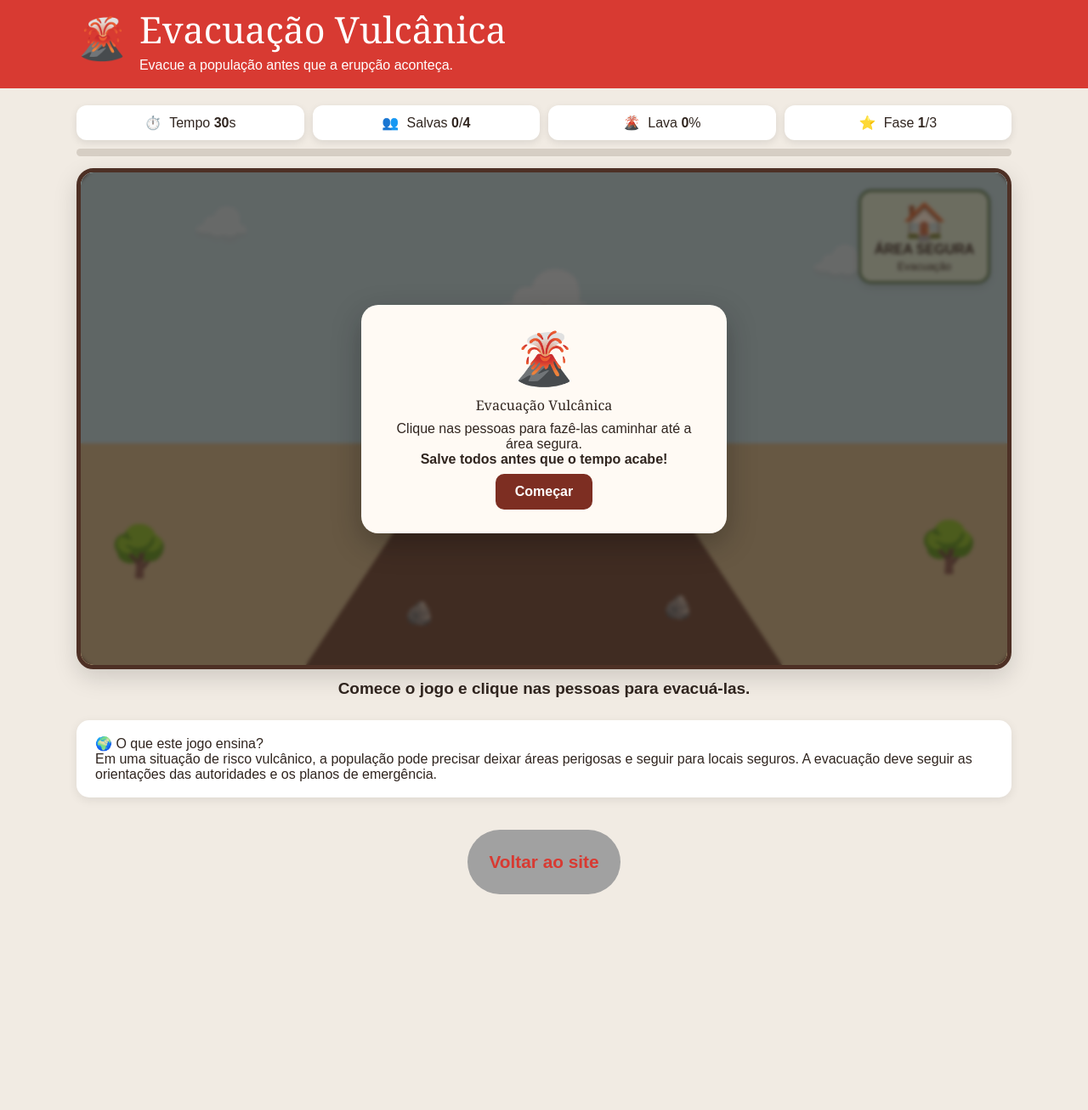
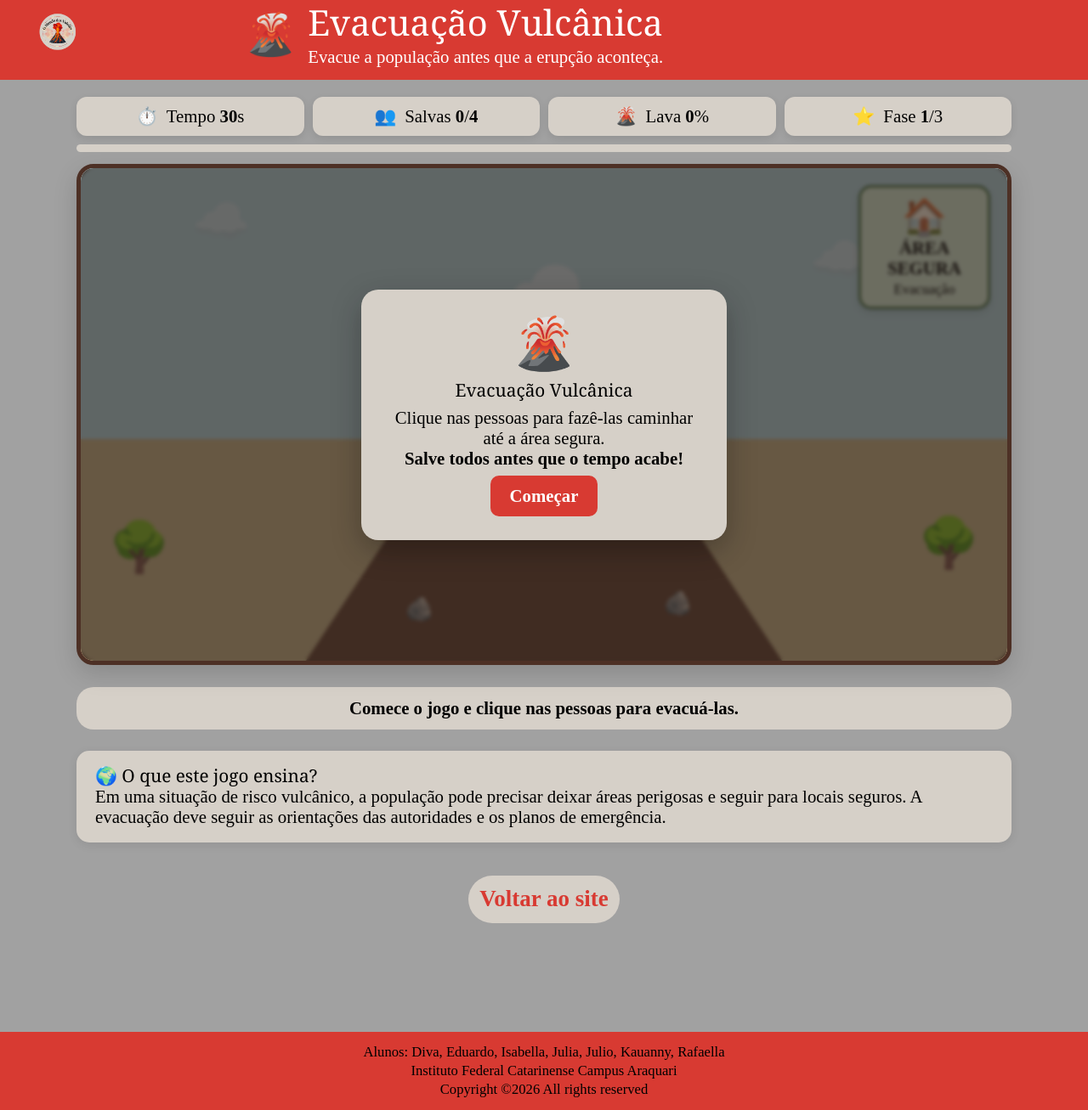
Before and after one commit to isabellamachado013-ui/Sob-a-Crosta-o-Mundo-dos-Vulc-es, a plain HTML site: page Pág. jogo/jogoo.html in a window 1280 px wide. Shown: the part 13-1320 px from the top of the page at 85% size. Before the commit the page ends 1149 px from the top, so only its background shows below. Drawn offline with Linux system fonts and the light colour scheme.

Commit message:
feat: arruma pág jogo

```diff
--- a/Pág. jogo/css/jogo.css
+++ b/Pág. jogo/css/jogo.css
@@ -1,22 +1,38 @@
-body {
-    min-height: 100vh;
-    font-family: Arial, Helvetica, sans-serif;
-    background: #f1ebe3;
-    color: #30251f;
+html {
+  font-size: clamp(1rem, calc(0.5rem + 1vw), 4rem);
+}
+
+h1, h2, h3, h4, h5{
+    font-family: Georgia, 'Times New Roman', Times, sans-serif;
+    line-height: 1.15;
+}
+
+body{
+    background-color: #A1A1A1;
 }
 
 .topo {
-    padding: 18px 5%;
+    padding: 3px;
     background: #D83A32;
     color: white;
 }
 
 .topo > div {
-    max-width: 1100px;
-    margin: auto;
+    width: 60%;
+    margin: 1vw;
     display: flex;
+    justify-content: space-between;
     align-items: center;
     gap: 14px;
+}
+
+.topo div div{
+    white-space: nowrap;
+}
+
+.topo img{
+    width: 40%;
+    text-align: right;
 }
 
 .icone {
@@ -24,9 +40,7 @@ body {
 }
 
 .topo h1 {
-    margin: 0;
-    font-family: Georgia, serif;
-    font-size: clamp(28px, 4vw, 43px);
+    font-size: 2rem;
 }
 
 .topo p {
@@ -46,7 +60,7 @@ main {
 
 .painel div {
     padding: 11px 10px;
-    background: white;
+    background: #D6D0C8;
     border-radius: 12px;
     text-align: center;
     box-shadow: 0 3px 10px #00000018;
@@ -61,7 +75,7 @@ main {
     margin: 10px 0 14px;
     overflow: hidden;
     border-radius: 20px;
-    background: #d6cec4;
+    background: #D6D0C8;
 }
 
 #progresso {
@@ -284,7 +298,7 @@ main {
 .explicacao {
     margin-top: 20px;
     padding: 18px 22px;
-    background: white;
+    background: #D6D0C8;
     border-radius: 15px;
     box-shadow: 0 3px 12px #00000015;
 }
@@ -299,9 +313,9 @@ main {
 }
 
 .voltar a{
-    background-color: #A1A1A1;
+    background-color: #D6D0C8;
     color: #D83A32;
-    padding: 2vw;
+    padding: 1vw;
     display: inline-block;
     border-radius: 3vw;
     font-size: 1.3rem;
@@ -328,11 +342,19 @@ main {
     display: none;
 }
 
+.mensagem{
+    padding: 1vw;
+    font-size: 1rem;
+    background-color: #D6D0C8;
+    border-radius: 20px;
+    margin: 2vw 0;
+}
+
 .cartao {
     width: min(430px, 88%);
     padding: 28px;
     text-align: center;
-    background: #fffaf4;
+    background: #D6D0C8;
     border-radius: 20px;
     box-shadow: 0 12px 35px #00000045;
 }
@@ -343,7 +365,6 @@ main {
 
 .cartao h2 {
     margin: 8px 0;
-    font-family: Georgia, serif;
 }
 
 .cartao button {
@@ -351,8 +372,8 @@ main {
     padding: 12px 23px;
     border: 0;
     border-radius: 10px;
-    background: #7d2e22;
-    color: white;
+    background: #D83A32;
+    color: #FFFF;
     font-weight: bold;
     cursor: pointer;
 }
@@ -362,7 +383,19 @@ main {
 }
 
 .cartao .secundario {
-    background: #657177;
+    background: #D83A32;
+}
+
+footer{
+    background-color: #D83A32;
+    text-align: center;
+    padding: 1vw;
+    margin-top: 7vw;
+}
+
+footer div p{
+    padding: 1px;
+    font-size: 0.8rem;
 }
 
 @media (max-width: 750px) {
--- a/Pág. jogo/jogoo.html
+++ b/Pág. jogo/jogoo.html
@@ -11,6 +11,9 @@
 <body>
     <header class="topo">
         <div>
+            <a href="../Pág. Inicial/home.html">
+                <img src="imagens/logo.png" alt="Logo">
+            </a>
             <span class="icone">🌋</span>
             <div>
                 <h1>Evacuação Vulcânica</h1>
@@ -95,11 +98,24 @@
 
         </section>
         <section class="voltar">
-            <a href="../Pág. Perguntas Frequêntes/perguntas.html">
+            <a href="../Pág. Perguntas Frequentes/perguntas.html">
                 Voltar ao site
             </a>
         </section>
     </main>
+    <footer>
+        <div>
+            <p>
+                Alunos: Diva, Eduardo, Isabella, Julia, Julio, Kauanny, Rafaella
+            </p>
+            <p>
+                Instituto Federal Catarinense Campus Araquari
+            </p>
+            <p>
+                Copyright ©2026 All rights reserved
+            </p>
+        </div>
+    </footer>
 
     <script src="js/jogo.js"></script>
 </body>
```
Also changed, not shown: Pág. jogo/imagens/logo.png (added).
